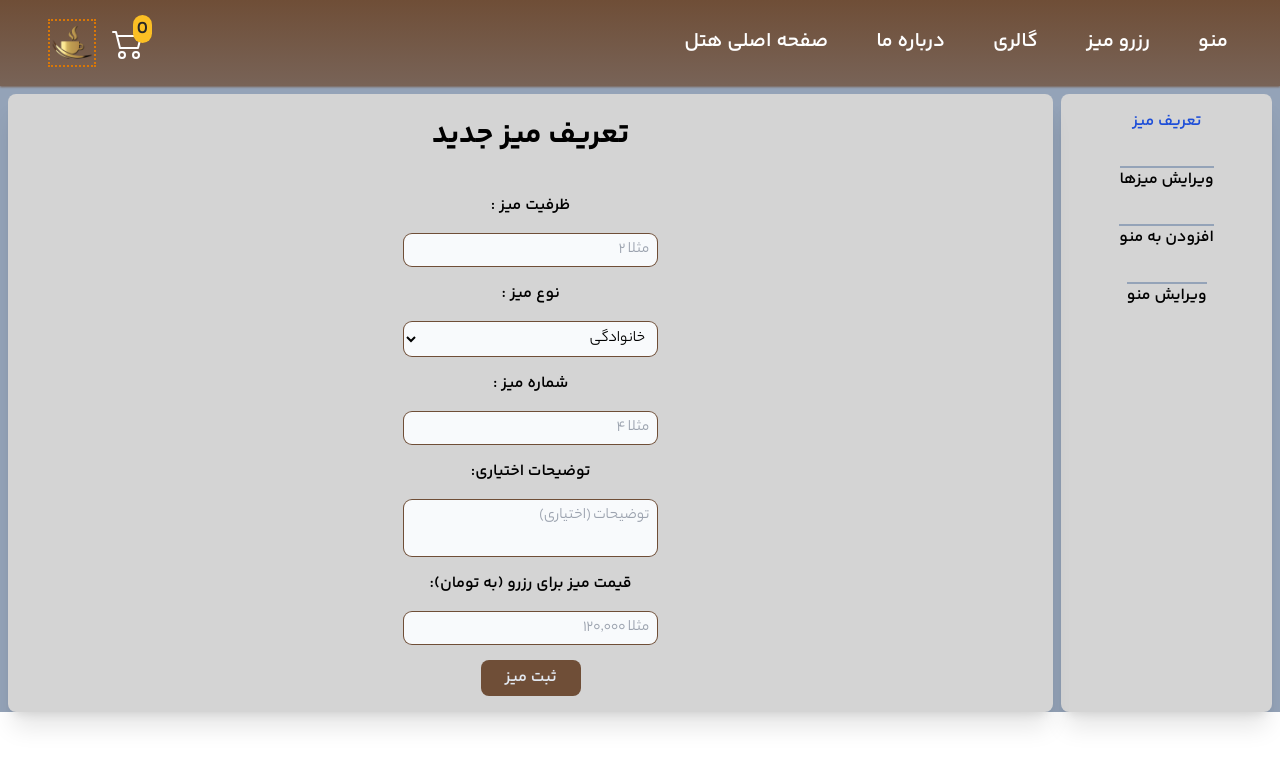
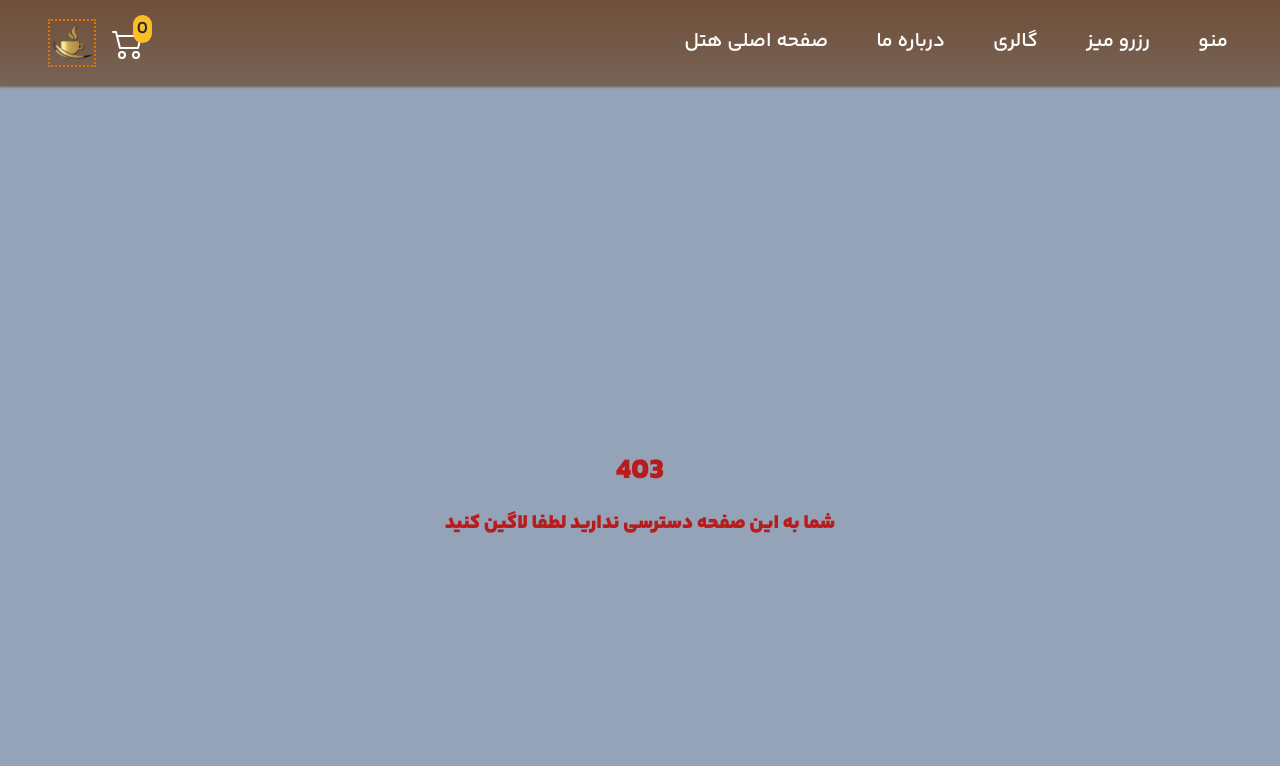
Before and after one commit to EHSANMADADI/Hotel-project, a Next.js app: page /coffee-shop/admin in a window 1280 px wide. Shown: the top 766 px of the page. Built offline with nearby package versions, Linux system fonts and the light colour scheme.

Commit message:
protectedAdminPage

```diff
--- a/app/coffee-shop/admin/page.tsx
+++ b/app/coffee-shop/admin/page.tsx
@@ -1,8 +1,18 @@
+'use client'
 import Admin from '@/components/user/pages/cafe/Admin'
 import React from 'react'
+import useStore from '@/store/Store';
+import NotAvailable from '@/components/shared/NotAvailable/NotAvailabel';
 
 const AdminPage = () => {
-    return <Admin />
+    const { isAdmin, changeRole } = useStore();
+    if (isAdmin) {
+        return <Admin />
+    }
+    else{
+        return <NotAvailable/>
+    }
+
 }
 
 export default AdminPage
--- /dev/null
+++ b/components/shared/NotAvailable/NotAvailabel.tsx
@@ -0,0 +1,11 @@
+import React from 'react'
+
+export default function NotAvailable() {
+  return (
+    <div className="flex flex-col justify-center items-center h-screen  text-red-700 font-black">
+    <h2 className="text-3xl p-5">403</h2>
+    <div className='text-xl' >شما به این صفحه دسترسی ندارید لطفا لاگین کنید</div>
+    </div>
+
+  )
+}
--- a/package.json
+++ b/package.json
@@ -29,7 +29,8 @@
     "sweetalert": "^2.1.2",
     "sweetalert2": "^11.10.7",
     "tw-elements": "^2.0.0",
-    "vidstack": "^0.6.13"
+    "vidstack": "^0.6.13",
+    "zustand": "^4.5.4"
   },
   "devDependencies": {
     "@types/node": "latest",
--- /dev/null
+++ b/store/Store.ts
@@ -0,0 +1,12 @@
+import { create } from 'zustand'
+
+type Store = {
+     isAdmin: boolean
+     changeRole: () => void
+}
+
+const useStore = create<Store>()((set) => ({
+     isAdmin: false,
+     changeRole: () => set((state) => ({ isAdmin: state.isAdmin })),
+}))
+export default useStore;
```
Also changed, not shown: 1 other file (tests, documents, lock files or other folders).
